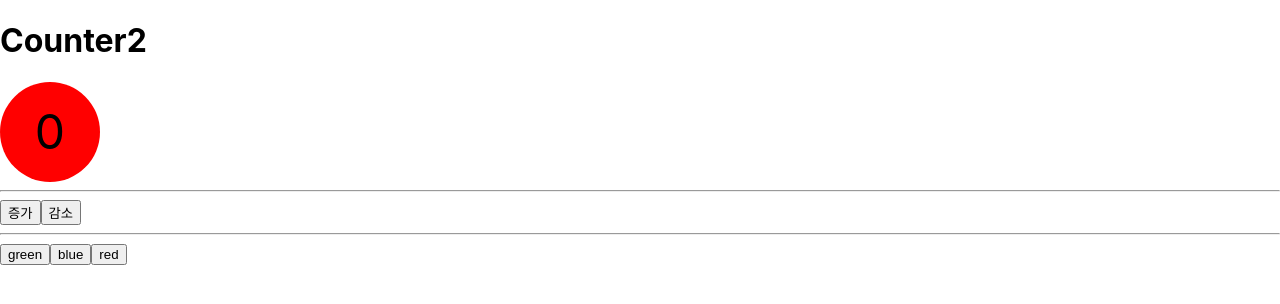
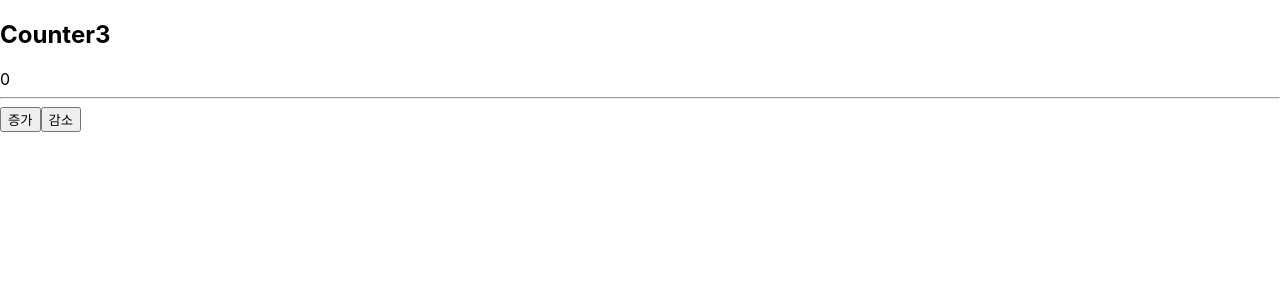
Before and after one commit to Lee-You-Lim-github/devops_cloud, a React (Create React App) app in the folder myreact35/: page / in a window 1280 px wide. Shown: the top 304 px of the page. Built offline with nearby package versions, Linux system fonts and the light colour scheme.

Commit message:
setValue에 직접적으로 값을 넘겨 상탯값 변경

```diff
--- a/myreact35/src/App.js
+++ b/myreact35/src/App.js
@@ -1,8 +1,7 @@
-import { useState } from "react";
-import Counter2 from "./Counter2";
+import Counter3 from "./Counter3";
 
 function App() {
-  return <Counter2 initialValue={10} />;
+  return <Counter3 initialValue={10} />;
 }
 
 export default App;
--- /dev/null
+++ b/myreact35/src/Counter3.jsx
@@ -0,0 +1,25 @@
+import { useState } from "react";
+
+function Counter3() {
+  const [value, setValue] = useState(0);
+
+  const handlePlus = () => {
+    return setValue(value + 1);
+  };
+
+  const handleMinus = () => {
+    return setValue(value - 1);
+  };
+
+  return (
+    <div>
+      <h2>Counter3</h2>
+      {value}
+      <hr />
+      <button onClick={handlePlus}>증가</button>
+      <button onClick={handleMinus}>감소</button>
+    </div>
+  );
+}
+
+export default Counter3;
```
Also changed, not shown: myreact35/jsconfig.json (added, +8 -0 lines), 1 other file (tests, documents, lock files or other folders).
